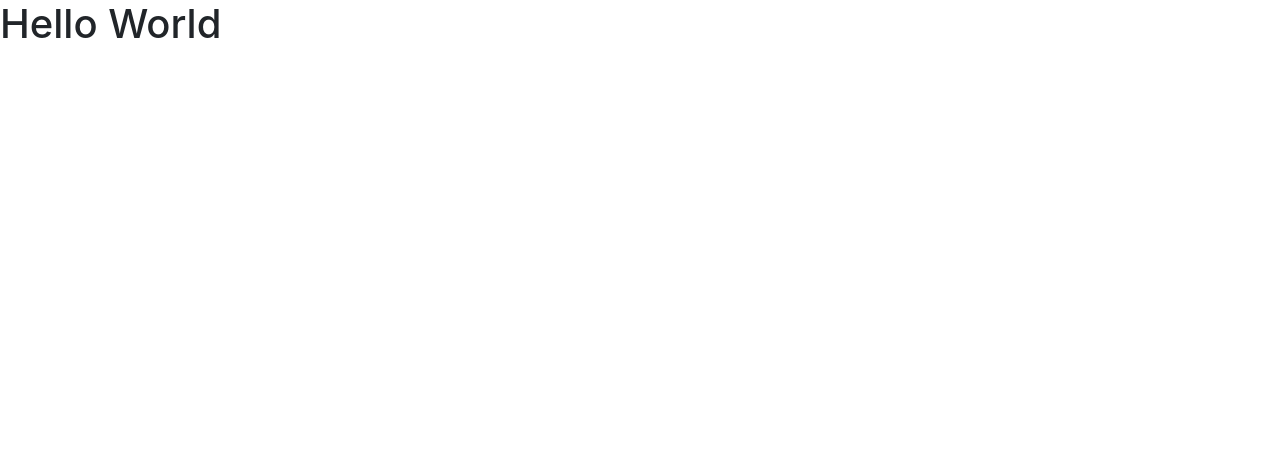
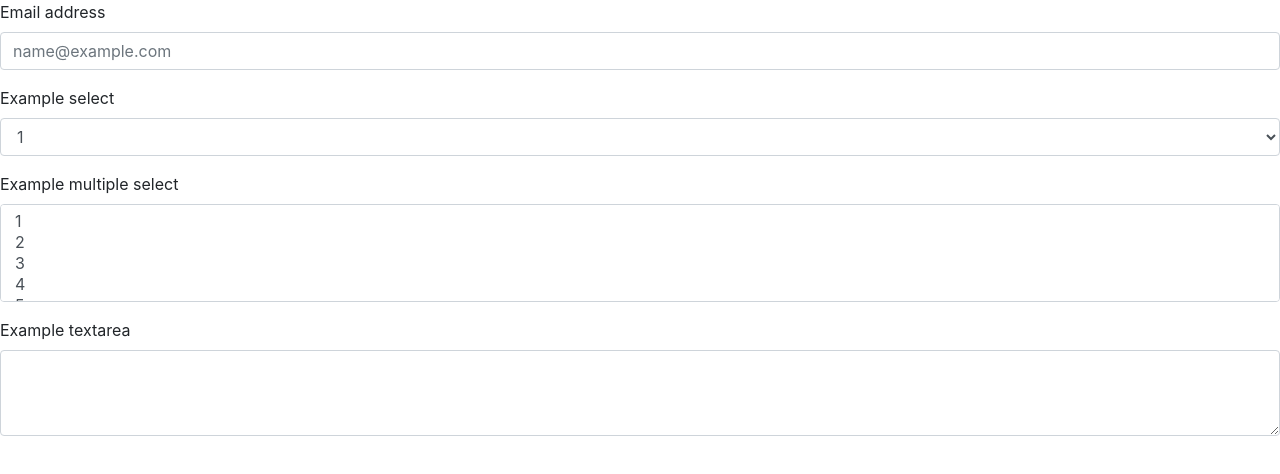
Before and after one commit to bonnerac/Soap-Calculator, a React (Create React App) app: page / in a window 1280 px wide. Shown: the top 474 px of the page. Built offline with nearby package versions, Linux system fonts and the light colour scheme.

Commit message:
created dummy form

```diff
--- a/src/components/SiteHolder/index.js
+++ b/src/components/SiteHolder/index.js
@@ -1,10 +1,11 @@
 import React from 'react';
+import UserForm from '../UserForm'
 import './style.css';
 
 function SiteHolder() {
     return (
         <>
-            <h1>Hello World</h1>
+            <UserForm />
         </>
     )
 }
--- /dev/null
+++ b/src/components/UserForm/index.js
@@ -0,0 +1,41 @@
+import React from 'react';
+import Form from 'react-bootstrap/Form'
+
+
+function UserForm() {
+    return (
+        <>
+            <Form>
+                <Form.Group controlId="exampleForm.ControlInput1">
+                    <Form.Label>Email address</Form.Label>
+                    <Form.Control type="email" placeholder="name@example.com" />
+                </Form.Group>
+                <Form.Group controlId="exampleForm.ControlSelect1">
+                    <Form.Label>Example select</Form.Label>
+                    <Form.Control as="select">
+                        <option>1</option>
+                        <option>2</option>
+                        <option>3</option>
+                        <option>4</option>
+                        <option>5</option>
+                    </Form.Control>
+                </Form.Group>
+                <Form.Group controlId="exampleForm.ControlSelect2">
+                    <Form.Label>Example multiple select</Form.Label>
+                    <Form.Control as="select" multiple>
+                        <option>1</option>
+                        <option>2</option>
+                        <option>3</option>
+                        <option>4</option>
+                        <option>5</option>
+                    </Form.Control>
+                </Form.Group>
+                <Form.Group controlId="exampleForm.ControlTextarea1">
+                    <Form.Label>Example textarea</Form.Label>
+                    <Form.Control as="textarea" rows="3" />
+                </Form.Group>
+            </Form>
+        </>
+    )
+}
+export default UserForm;
```
Also changed, not shown: src/components/UserForm/style.css (added).
